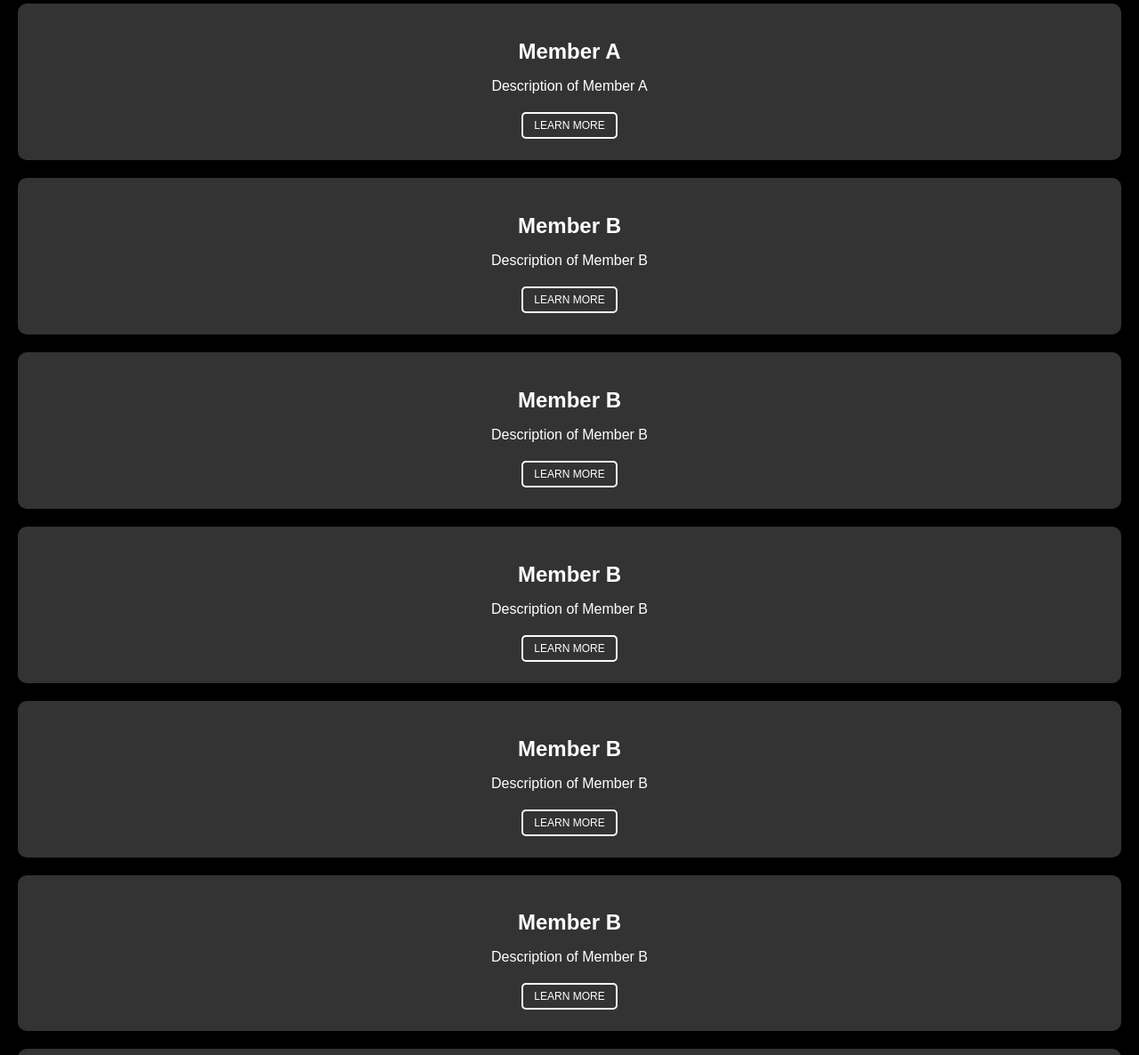
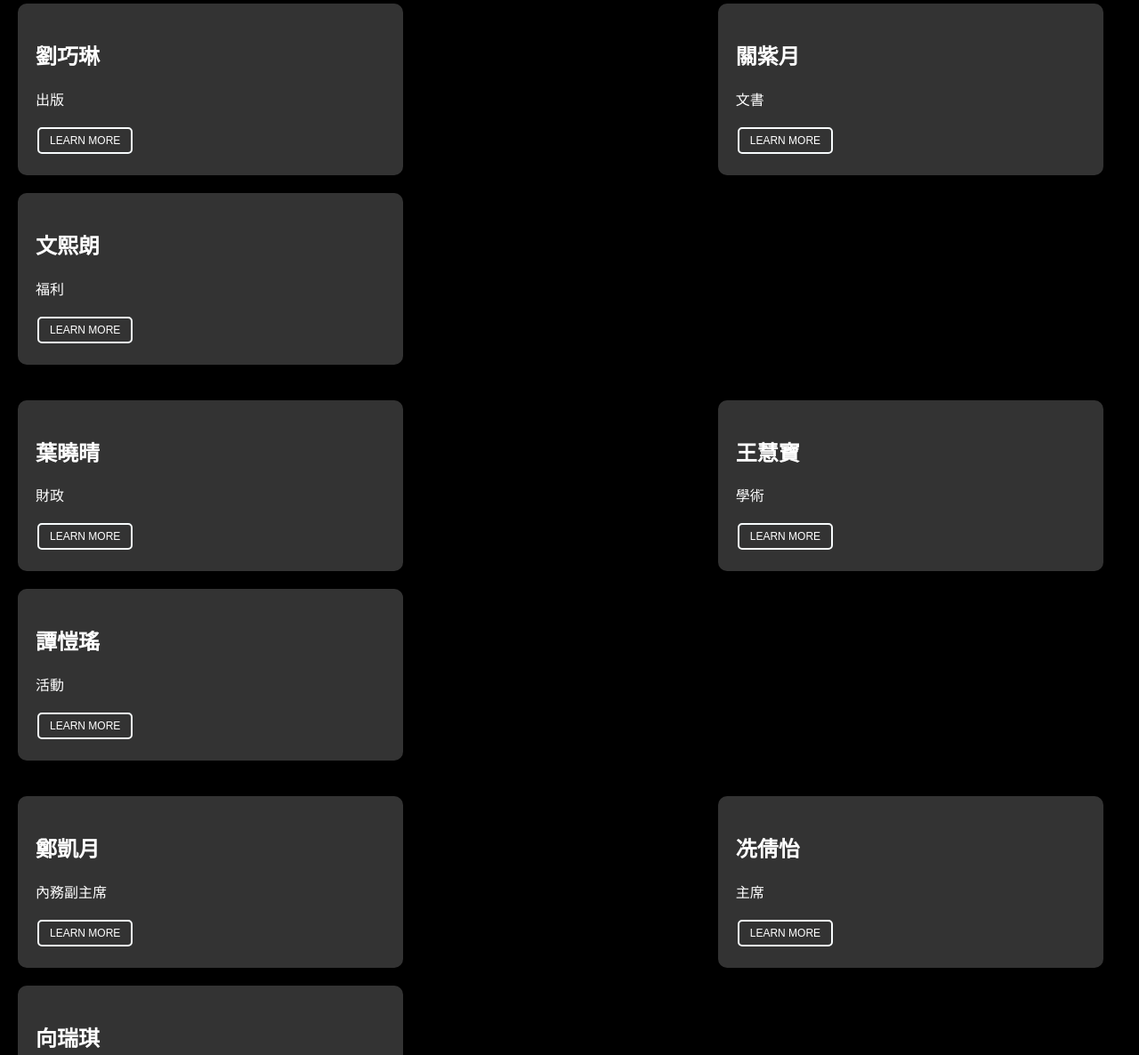
Before and after one commit to pess-unify/pess-unify.github.io, a plain HTML site: page member_en.html in a window 1280 px wide. Shown: the part 94-1280 px from the top of the page at 89% size. Drawn offline with Linux system fonts and the light colour scheme.

Commit message:
v0.4.1.1（041104112323b)

```diff
--- a/member_en.html
+++ b/member_en.html
@@ -28,58 +28,58 @@
         </ul>
     </nav>
 
-    <section class="card">
-        <h2>Member A</h2>
-        <p>Description of Member A</p>
-        <button class="btn btn1" onclick="window.open('a.html', '_blank')">Learn More</button>
+    <section class="card-container">
+        <div class="card">
+            <h2>劉巧琳</h2>
+            <p>出版</p>
+            <button class="btn btn1" onclick="window.open('a.html', '_blank')">Learn More</button>
+        </div>
+        <div class="card">
+            <h2>關紫月</h2>
+            <p>文書</p>
+            <button class="btn btn1" onclick="window.open('b.html', '_blank')">Learn More</button>
+        </div>
+        <div class="card">
+            <h2>文熙朗</h2>
+            <p>福利</p>
+            <button class="btn btn1" onclick="window.open('c.html', '_blank')">Learn More</button>
+        </div>
     </section>
 
-    <section class="card">
-        <h2>Member B</h2>
-        <p>Description of Member B</p>
-        <button class="btn btn1" onclick="window.open('b.html', '_blank')">Learn More</button>
+    <section class="card-container">
+        <div class="card">
+            <h2>葉曉晴</h2>
+            <p>財政</p>
+            <button class="btn btn1" onclick="window.open('e.html', '_blank')">Learn More</button>
+        </div>
+        <div class="card">
+            <h2>王慧寶</h2>
+            <p>學術</p>
+            <button class="btn btn1" onclick="window.open('d.html', '_blank')">Learn More</button>
+        </div>
+        <div class="card">
+            <h2>譚愷瑤</h2>
+            <p>活動</p>
+            <button class="btn btn1" onclick="window.open('f.html', '_blank')">Learn More</button>
+        </div>
     </section>
 
-    <section class="card">
-        <h2>Member B</h2>
-        <p>Description of Member B</p>
-        <button class="btn btn1" onclick="window.open('b.html', '_blank')">Learn More</button>
-    </section>
-
-    <section class="card">
-        <h2>Member B</h2>
-        <p>Description of Member B</p>
-        <button class="btn btn1" onclick="window.open('b.html', '_blank')">Learn More</button>
-    </section>
-
-    <section class="card">
-        <h2>Member B</h2>
-        <p>Description of Member B</p>
-        <button class="btn btn1" onclick="window.open('b.html', '_blank')">Learn More</button>
-    </section>
-
-    <section class="card">
-        <h2>Member B</h2>
-        <p>Description of Member B</p>
-        <button class="btn btn1" onclick="window.open('b.html', '_blank')">Learn More</button>
-    </section>
-
-    <section class="card">
-        <h2>Member B</h2>
-        <p>Description of Member B</p>
-        <button class="btn btn1" onclick="window.open('b.html', '_blank')">Learn More</button>
-    </section>
-
-    <section class="card">
-        <h2>Member B</h2>
-        <p>Description of Member B</p>
-        <button class="btn btn1" onclick="window.open('b.html', '_blank')">Learn More</button>
-    </section>
-
-    <section class="card">
-        <h2>Member B</h2>
-        <p>Description of Member B</p>
-        <button class="btn btn1" onclick="window.open('b.html', '_blank')">Learn More</button>
+    <section class="card-container">
+        <div class="card">
+            <h2>鄭凱月</h2>
+            <p>內務副主席</p>
+            <button class="btn btn1" onclick="window.open('g.html', '_blank')">Learn More</button>
+        </div>
+        <div class="card">
+            <h2>冼倩怡</h2>
+            <p>主席</p>
+            <button class="btn btn1" onclick="window.open('h.html', '_blank')">Learn More</button>
+        </div>
+        <div class="card">
+            <h2>向瑞琪</h2>
+            <p>外務副主席</p>
+            <button class="btn btn1" onclick="window.open('i.html', '_blank')">Learn More</button>
+        </div>
     </section>
     <footer>
         <p>&copy; 2023 Unify. All rights reserved.</p>
--- a/styles/member.css
+++ b/styles/member.css
@@ -152,41 +152,27 @@ footer {
     color: black;
 }
 
-.card {
-    background-color: #333;
-    background-size: cover;
-    background-position: center;
-    border-radius: 10px;
-    box-shadow: 0 2px 4px rgba(0, 0, 0, 0.1);
-    padding: 20px;
-    color: white;
-    text-align: center;
-    margin-bottom: 20px;
-    position: relative;
+.card-container {
+    display: flex;
+    flex-wrap: wrap;
+    justify-content: space-between;
 }
 
-.card h2 {
-    font-size: 24px;
-    margin-bottom: 10px;
+.card {
+    flex: 0 0 calc(33.33% - 20px);
+    margin-bottom: 20px;
+    margin-right: 20px;
+    max-width: 400px;
+    color: #fff;
+    background-color: #333;
+    padding: 20px;
+    border-radius: 10px;
+    box-shadow: 0px 0px 10px rgba(0, 0, 0, 0.5);
+    transition: transform 0.3s ease;
 }
-
-.card p {
-    font-size: 16px;
+.card:last-child {
+    margin-right: 0;
 }
-
-.card::before {
-    content: "";
-    position: absolute;
-    top: 0;
-    left: 0;
-    width: 100%;
-    height: 100%;
-    background-color: rgba(0, 0, 0, 0.5);
-    border-radius: 10px;
-    opacity: 0;
-    transition: opacity 0.3s ease;
+.card:hover {
+    transform: translateY(-5px);
 }
-
-.card:hover::before {
-    opacity: 1;
-}
```
Also changed, not shown: member_kr.html (+24 -25 lines), member_zh.html (+24 -26 lines).
